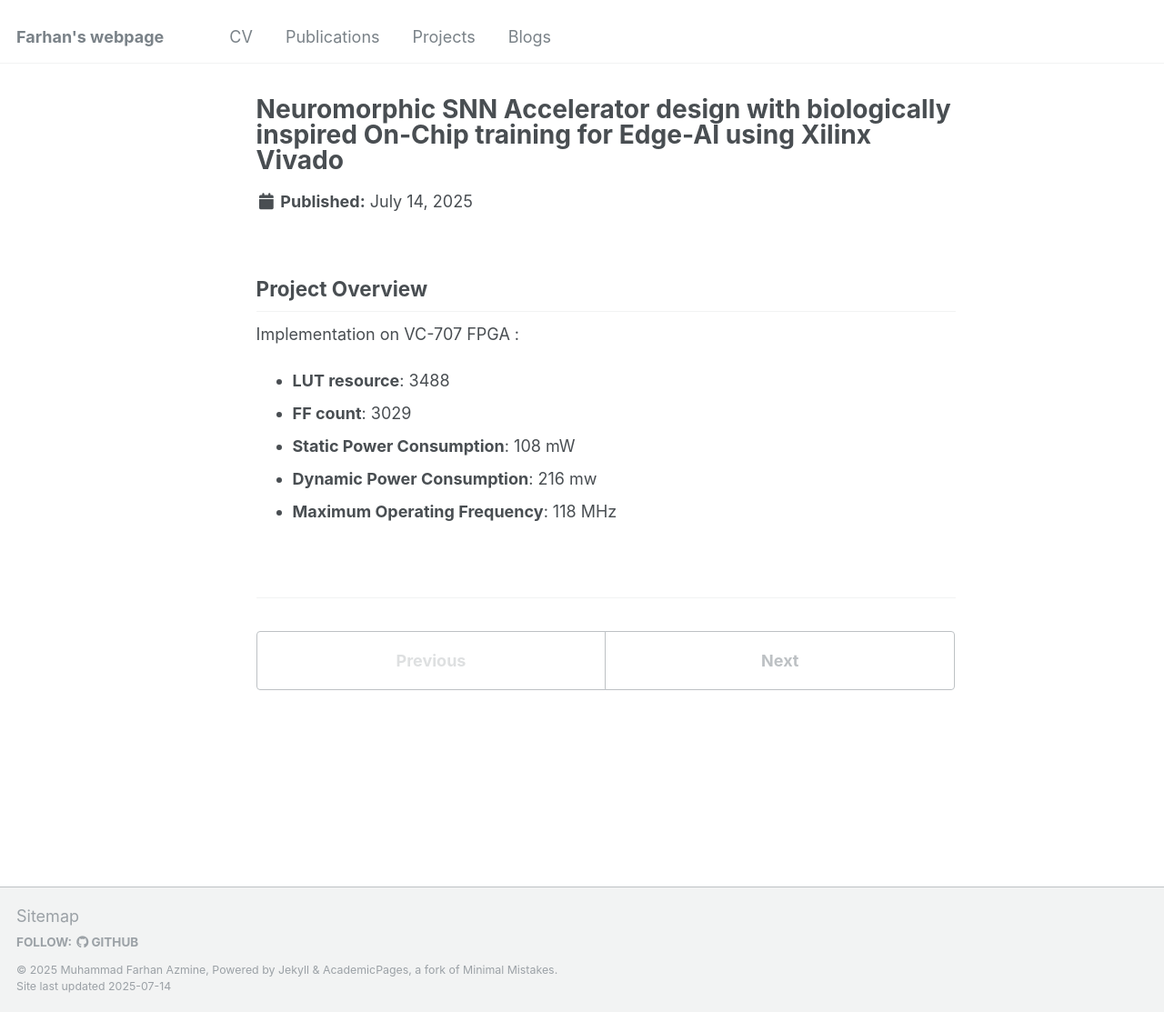
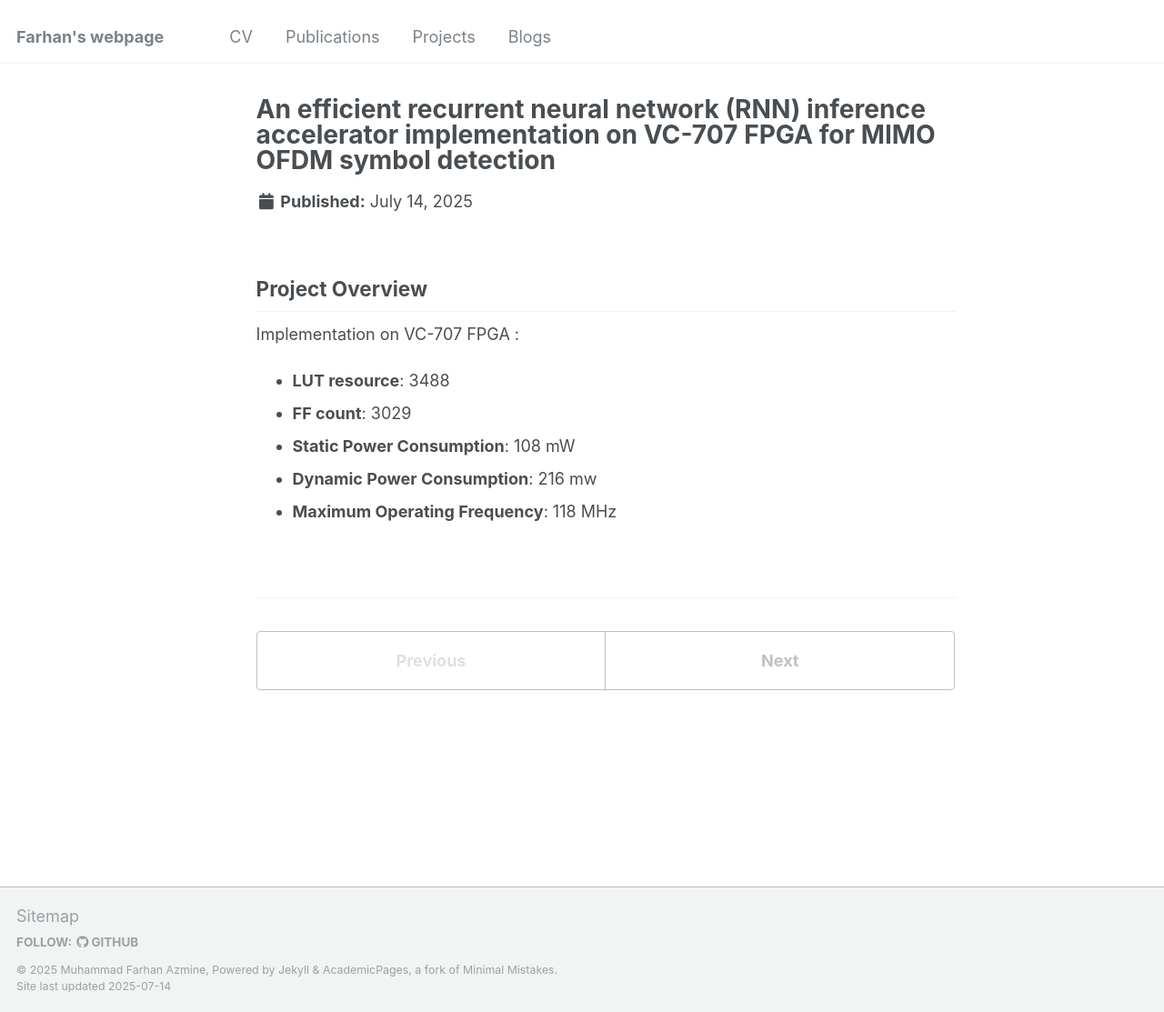
Before and after one commit to muhammadfarhan720/web-profile, a Jekyll site: the page built from _projects/bandgap-design - Copy.md, in a window 1280 px wide and 1113 px high. Shown: the whole window at 91% size. Built offline with Jekyll 4.4.1, drawn with Linux system fonts in a browser that asks for light colours.

Commit message:
Update bandgap-design - Copy.md

```diff
--- a/_projects/bandgap-design - Copy.md
+++ b/_projects/bandgap-design - Copy.md
@@ -1,7 +1,7 @@
 ---
-title: "Neuromorphic SNN Accelerator design with biologically inspired On-Chip training for Edge-AI using Xilinx Vivado"
-description: "This design presents an on-chip spiking neural network (SNN) neuromorphic accelerator design deploying biologically inspired training for low power Edge-AI classification tasks."
-github: "https://github.com/muhammadfarhan720/OnChip_SNN_Accelerator_Edge"
+title: "An efficient recurrent neural network (RNN) inference accelerator implementation on VC-707 FPGA for MIMO OFDM symbol detection"
+description: "This design presents an energy efficient ANN accelerator design which deploys MAC-tanh operations leveraging DSP48E1 IP in Virtex VC-707 FPGA for MIMO OFDM symbol detection"
+github: "https://github.com/muhammadfarhan720/RNN-MIMO-Ethernet-accelerator"
 layout: single
 order: 2
 ---
```
